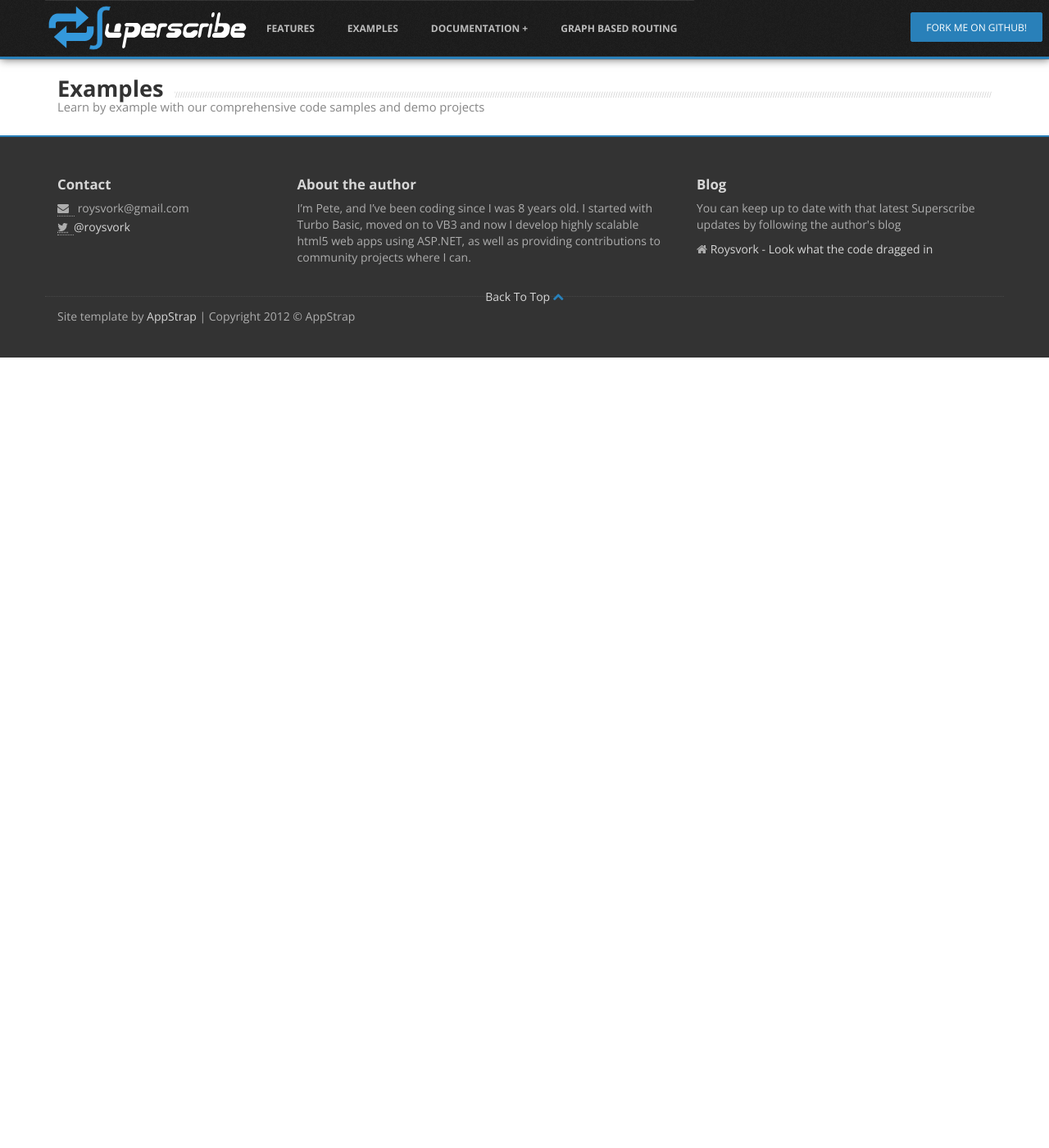
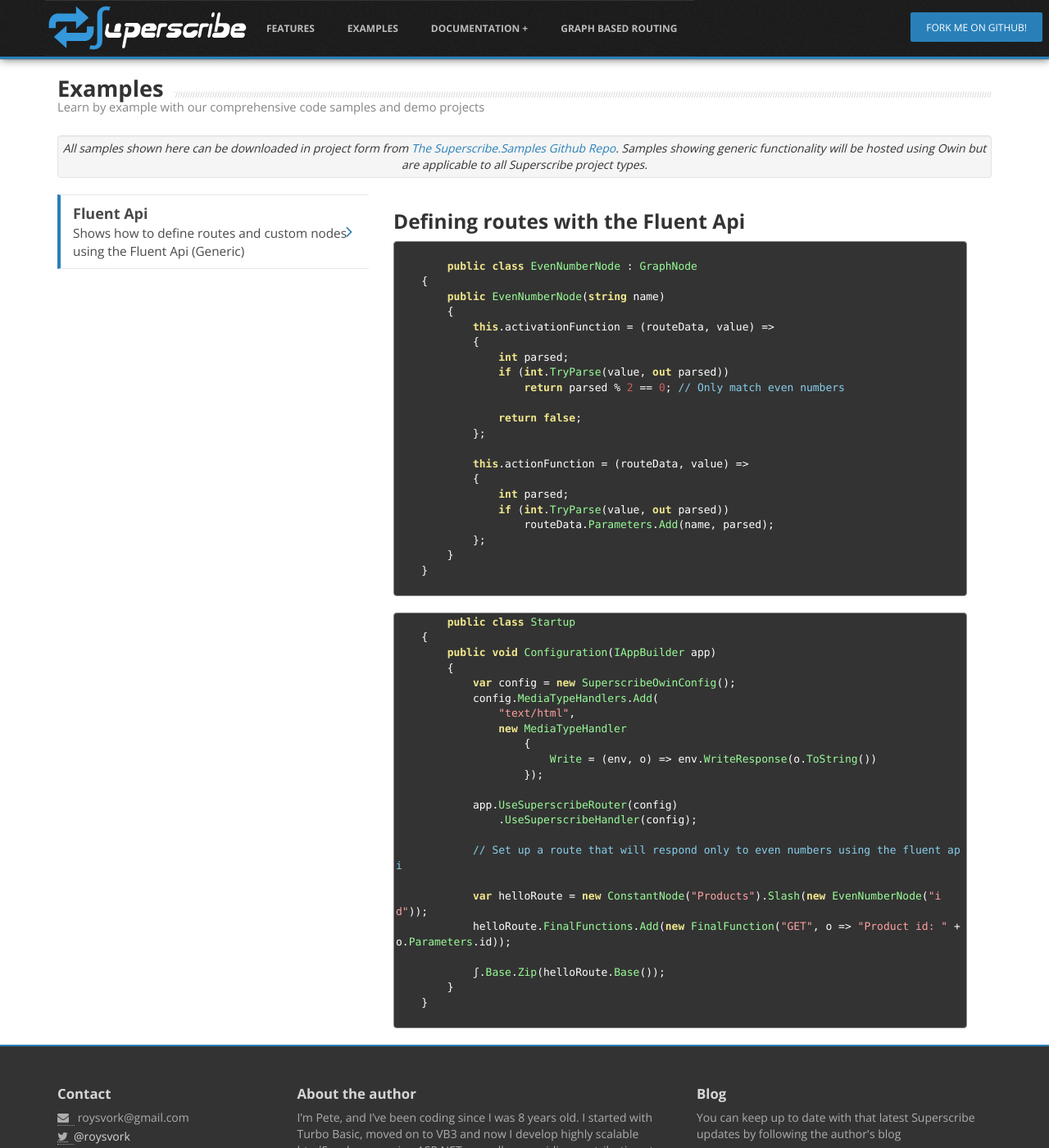
Before and after one commit to beyond-code-github/Superscribe, a Jekyll site: the page built from examples.markdown, in a window 1280 px wide and 1400 px high. Shown: the whole window at 82% size. Built offline with Jekyll 4.4.1, drawn with Linux system fonts in a browser that asks for light colours; some web fonts are replaced; Markdown is read by kramdown in place of the engine named in the settings.

Commit message:
Started adding examples to the examples section

```diff
--- a/examples.markdown
+++ b/examples.markdown
@@ -4,8 +4,74 @@ title:  Features
 ---
 
 <div class="block">
-    <h2 class="title-divider"><span>Examples</span>
-    <small>Learn by example with our comprehensive code samples and demo projects</small>
-    </h2>
+	<h2 class="title-divider"><span>Examples</span>
+	<small>Learn by example with our comprehensive code samples and demo projects</small>
+	</h2>
+	<div class="well well-mini pull-center">
+		<em>All samples shown here can be downloaded in project form from <a href="https://github.com/Roysvork/Superscribe.Samples">The Superscribe.Samples Github Repo</a>. Samples showing generic functionality will be hosted using Owin but are applicable to all Superscribe project types.</em>
+  	</div>
+	<div class="tabbable tabs-left vertical-tabs bold-tabs row">
+		<ul class="nav nav-tabs nav-stacked col-md-4">
+			<li class="active">
+				<a href="#fluentapi" data-toggle="tab">
+					Fluent Api<small>Shows how to define routes and custom nodes using the Fluent Api (Generic)</small>
+					<i class="icon-angle-right"></i>
+				</a>
+			</li>
+		</ul>
+		<div class="tab-content col-md-8">
+		  <div class="tab-pane active col-sm-12 col-md-12" id="fluentapi">
+		  	<h3>Defining routes with the Fluent Api</h3>
+			<pre class="prettyprint">
 
+	public class EvenNumberNode : GraphNode
+    {
+        public EvenNumberNode(string name)
+        {
+            this.activationFunction = (routeData, value) =>
+            {
+                int parsed;
+                if (int.TryParse(value, out parsed))
+                    return parsed % 2 == 0; // Only match even numbers
+
+                return false;
+            };
+
+            this.actionFunction = (routeData, value) =>
+            {
+                int parsed;
+                if (int.TryParse(value, out parsed))
+                    routeData.Parameters.Add(name, parsed);
+            };
+        }
+    }
+			</pre>
+			<pre class="prettyprint">
+	public class Startup
+    {
+        public void Configuration(IAppBuilder app)
+        {
+            var config = new SuperscribeOwinConfig();
+            config.MediaTypeHandlers.Add(
+                "text/html",
+                new MediaTypeHandler
+                    {
+                        Write = (env, o) => env.WriteResponse(o.ToString())
+                    });
+
+            app.UseSuperscribeRouter(config)
+                .UseSuperscribeHandler(config);
+
+            // Set up a route that will respond only to even numbers using the fluent api
+
+            var helloRoute = new ConstantNode("Products").Slash(new EvenNumberNode("id"));
+            helloRoute.FinalFunctions.Add(new FinalFunction("GET", o => "Product id: " + o.Parameters.id));
+
+            ʃ.Base.Zip(helloRoute.Base());
+        }
+    }
+			</pre>
+		  </div>
+		</div>
+	</div>
 </div>
```
